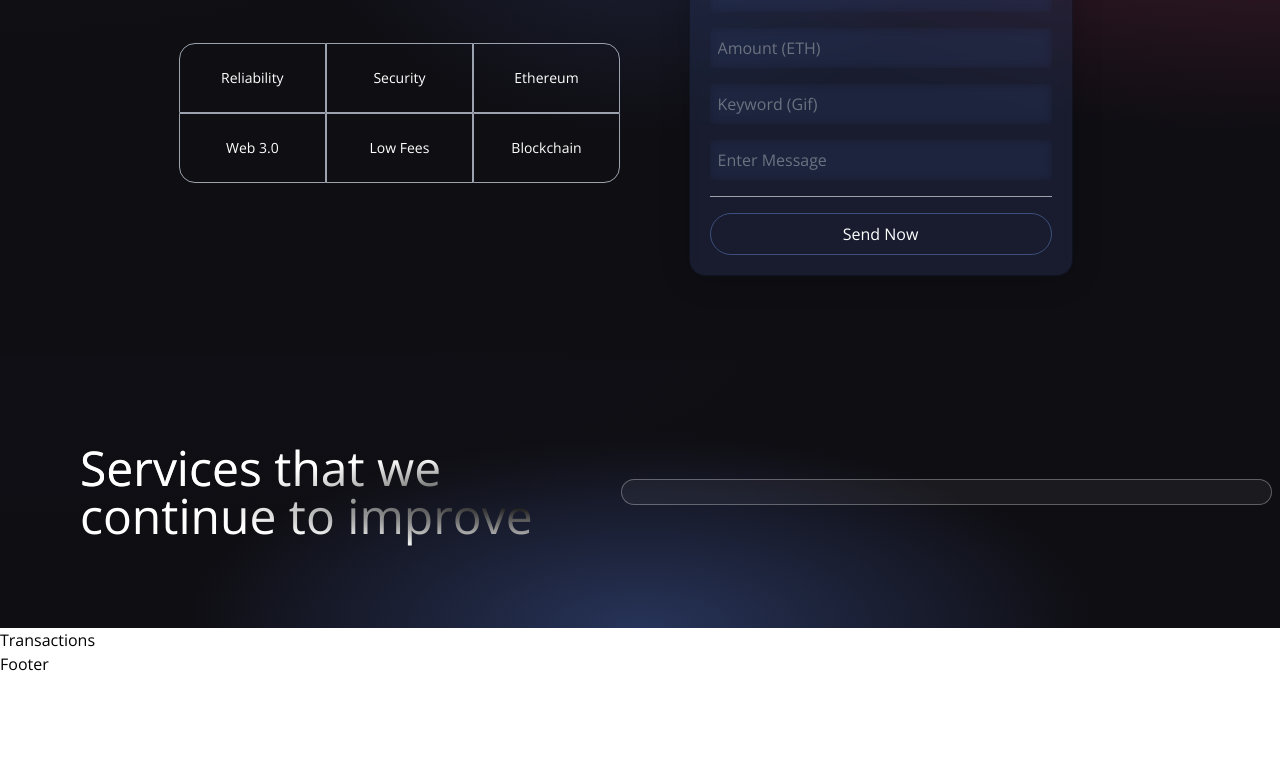
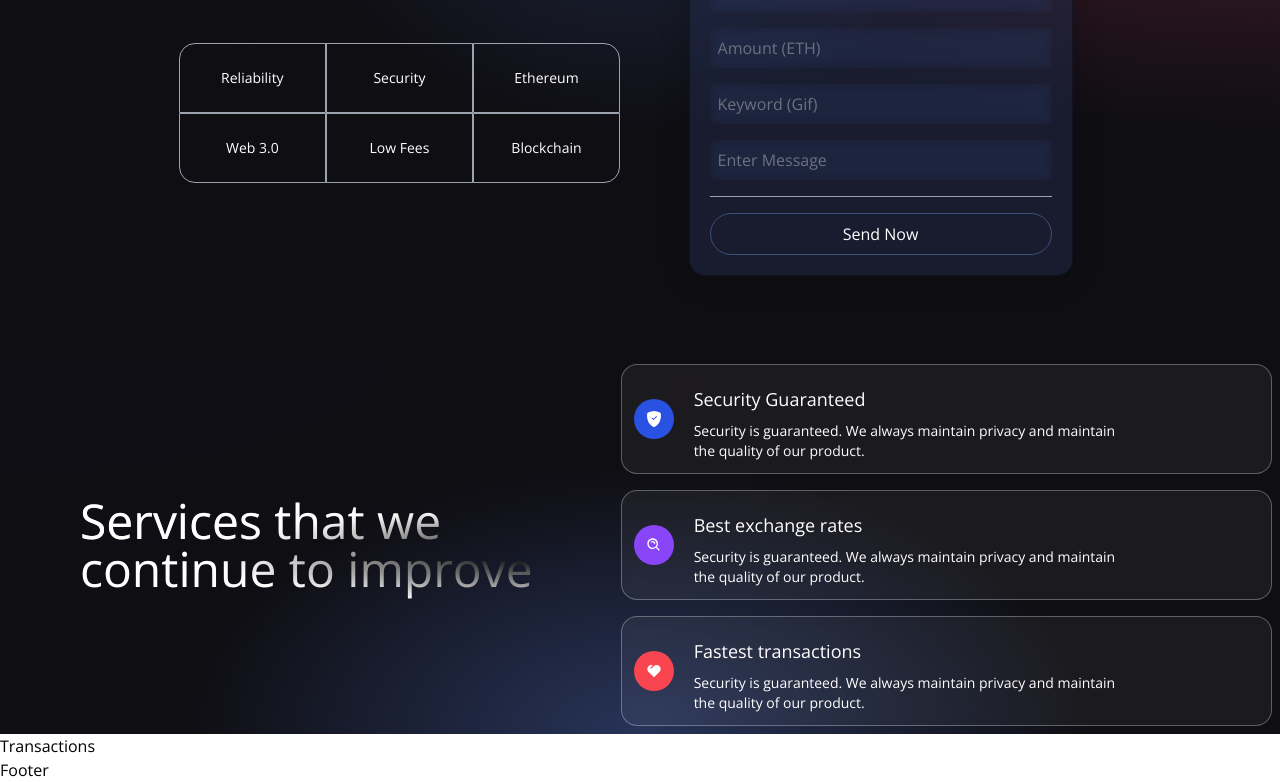
Before and after one commit to locbgiang/sendEth, a React (Vite) app in the folder client/: page / in a window 1280 px wide. Shown: the part 409-1191 px from the top of the page. Before the commit the page ends 1085 px from the top, so only its background shows below. Built offline with nearby package versions, Linux system fonts and the light colour scheme.

Commit message:
finished services

```diff
--- a/client/src/components/Services.jsx
+++ b/client/src/components/Services.jsx
@@ -2,15 +2,21 @@
 import { BiSearchAlt } from 'react-icons/bi';
 import { RiHeart2Fill } from 'react-icons/ri';
 
-const ServiceCard = () => (
+const ServiceCard = ({color, title, icon, subtitle}) => (
     <div className='flex flex-row justfiy-start items-center white-glassmorphism p-3 m-2 cursor-pointer hover:shadow-xl'>
-
+        <div className={`w-10 h-10 rounded-full flex justify-center items-center ${color}`}>
+            {icon}
+        </div>
+        <div className='ml-5 flex flex-col flex-1'>
+            <h1 className='mt-2 text-white text-lg'>{title}</h1>
+            <p className='mt-2 text-white text-sm md:w-9/12'>{subtitle}</p>
+        </div>
     </div>
 )
 
 const Services = () => {
     return (
-        <div className="flex w-full justify-center items-center gradient-bg-services">
+        <div className="flex flex-col md:flex-row w-full justify-center items-center gradient-bg-services">
             <div className='flex mf:flex-row flex-col items-center justify-between md:p-20 py-12 px-4'>
                 <div className='flex-1 flex flex-col justify-start items-start'>
                     <h1 className='text-white text-3xl sm:text-5xl py-2 text-gradient'>
@@ -20,9 +26,24 @@
                     </h1>
                 </div>
             </div>
-            <div className='flex-1 flex flex-col justify-start times-center'>
+            <div className='flex-1 flex flex-col justify-start items-center'>
                 <ServiceCard
                     color = "bg-[#2952E3]"
+                    title = "Security Guaranteed"
+                    icon = {<BsShieldFillCheck frontSize={21} className="text-white"/>}
+                    subtitle = "Security is guaranteed. We always maintain privacy and maintain the quality of our product."
+                />
+                <ServiceCard
+                    color = "bg-[#8945F8]"
+                    title = "Best exchange rates"
+                    icon = {<BiSearchAlt frontSize={21} className="text-white"/>}
+                    subtitle = "Security is guaranteed. We always maintain privacy and maintain the quality of our product."
+                />
+                <ServiceCard
+                    color = "bg-[#F84550]"
+                    title = "Fastest transactions"
+                    icon = {<RiHeart2Fill frontSize={21} className="text-white"/>}
+                    subtitle = "Security is guaranteed. We always maintain privacy and maintain the quality of our product."
                 />
             </div>
         </div>
```
